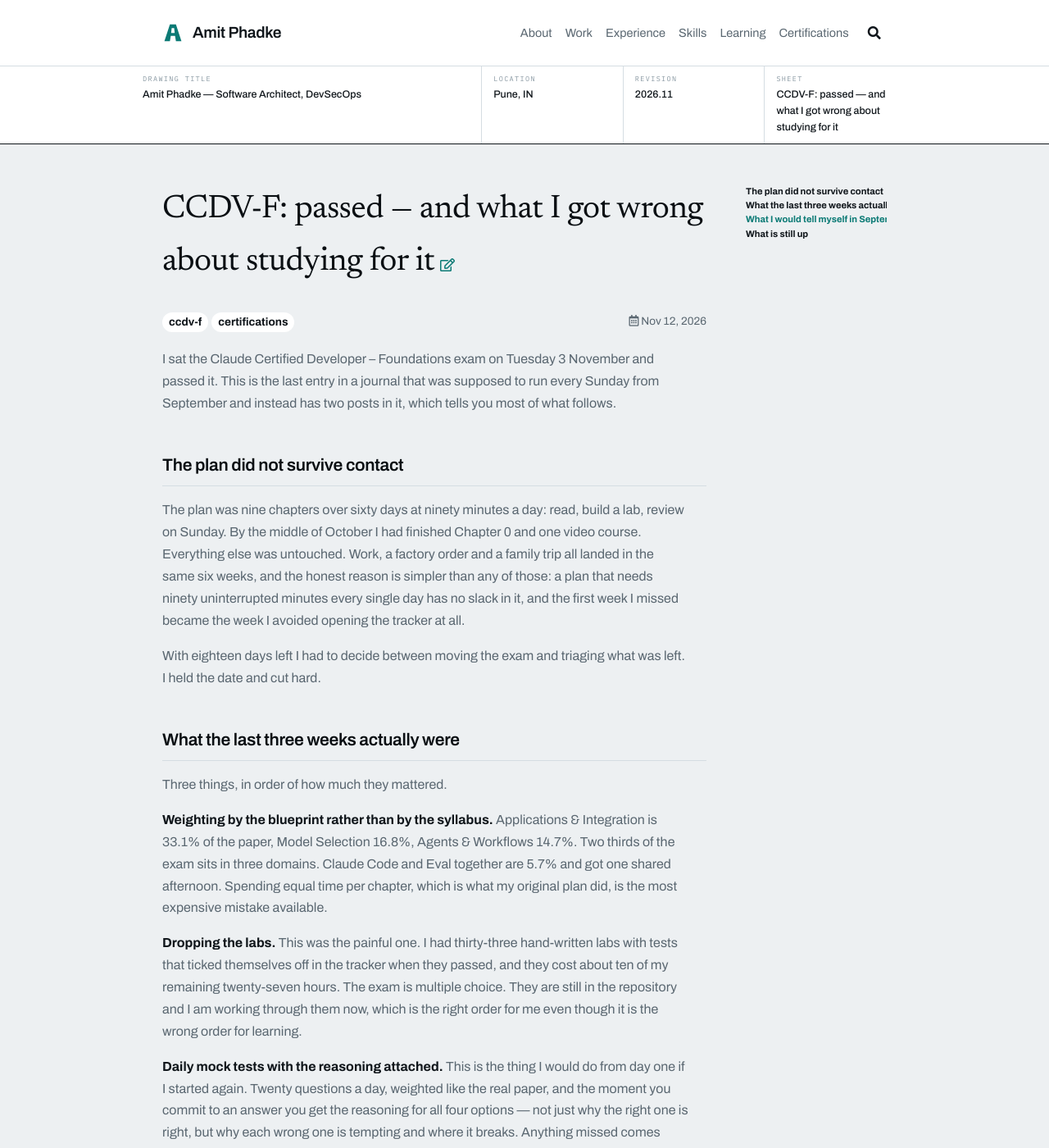
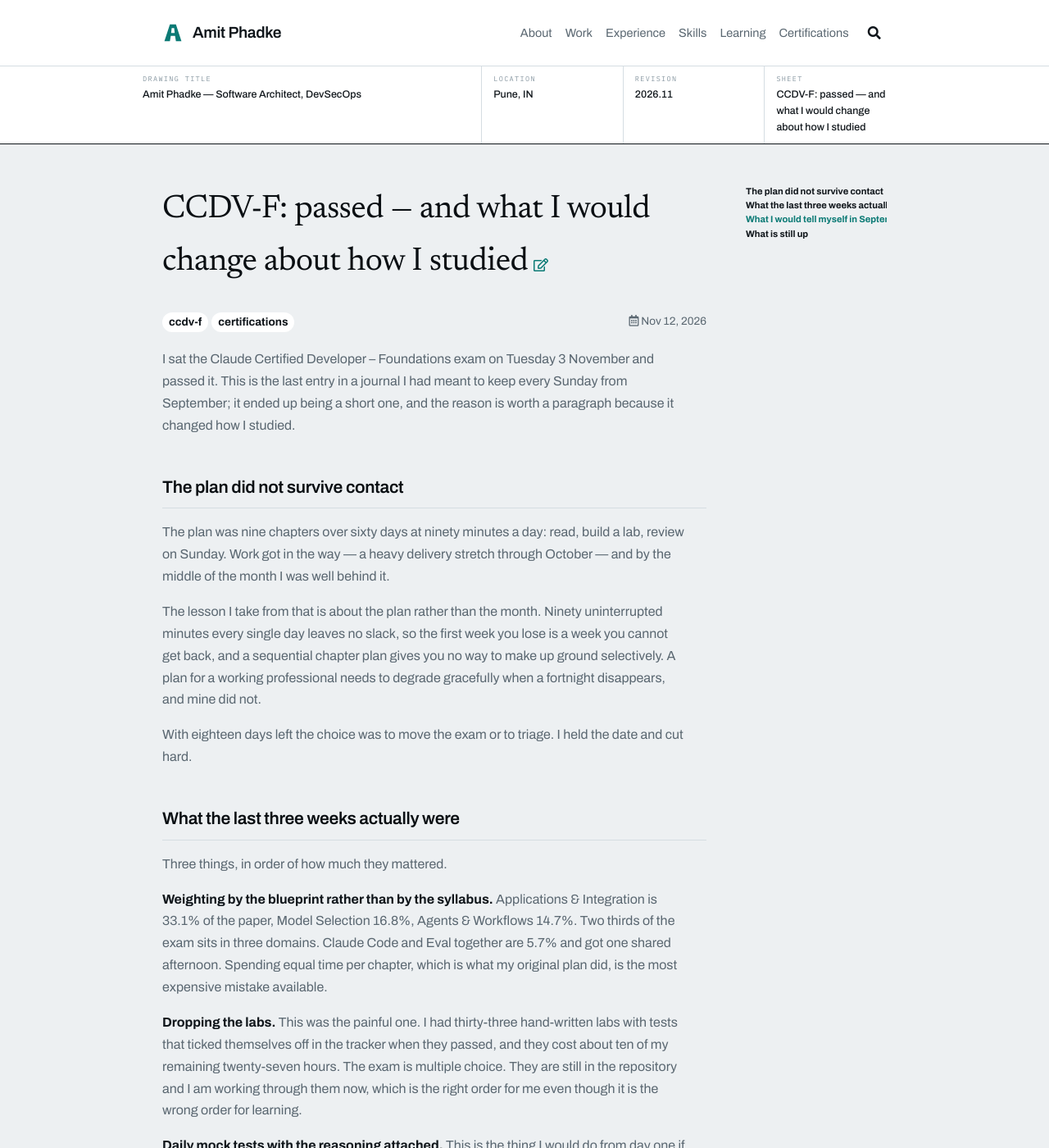
Before and after one commit to amitrphadke/amitrphadke.github.io, a Jekyll site: the page built from _posts/2026-11-12-ccdv-f-passed.md, in a window 1280 px wide and 1400 px high. Shown: the whole window at 82% size. Built offline with Jekyll 4.4.1, drawn with Linux system fonts in a browser that asks for light colours; nearby versions of some CDN libraries; some of the changed text lies outside the part shown.

Commit message:
CCDV-F retrospective: reframe the slippage as work pressure, keep the planning lesson

```diff
--- a/_posts/2026-11-12-ccdv-f-passed.md
+++ b/_posts/2026-11-12-ccdv-f-passed.md
@@ -1,18 +1,20 @@
 ---
-title: "CCDV-F: passed — and what I got wrong about studying for it"
+title: "CCDV-F: passed — and what I would change about how I studied"
 tags: ccdv-f certifications
 key: ccdv-f-passed
 ---
 
-I sat the Claude Certified Developer – Foundations exam on Tuesday 3 November and passed it. This is the last entry in a journal that was supposed to run every Sunday from September and instead has two posts in it, which tells you most of what follows.
+I sat the Claude Certified Developer – Foundations exam on Tuesday 3 November and passed it. This is the last entry in a journal I had meant to keep every Sunday from September; it ended up being a short one, and the reason is worth a paragraph because it changed how I studied.
 
 <!--more-->
 
 ## The plan did not survive contact
 
-The plan was nine chapters over sixty days at ninety minutes a day: read, build a lab, review on Sunday. By the middle of October I had finished Chapter 0 and one video course. Everything else was untouched. Work, a factory order and a family trip all landed in the same six weeks, and the honest reason is simpler than any of those: a plan that needs ninety uninterrupted minutes every single day has no slack in it, and the first week I missed became the week I avoided opening the tracker at all.
+The plan was nine chapters over sixty days at ninety minutes a day: read, build a lab, review on Sunday. Work got in the way — a heavy delivery stretch through October — and by the middle of the month I was well behind it.
 
-With eighteen days left I had to decide between moving the exam and triaging what was left. I held the date and cut hard.
+The lesson I take from that is about the plan rather than the month. Ninety uninterrupted minutes every single day leaves no slack, so the first week you lose is a week you cannot get back, and a sequential chapter plan gives you no way to make up ground selectively. A plan for a working professional needs to degrade gracefully when a fortnight disappears, and mine did not.
+
+With eighteen days left the choice was to move the exam or to triage. I held the date and cut hard.
 
 ## What the last three weeks actually were
 
@@ -22,7 +24,7 @@ Three things, in order of how much they mattered.
 
 **Dropping the labs.** This was the painful one. I had thirty-three hand-written labs with tests that ticked themselves off in the tracker when they passed, and they cost about ten of my remaining twenty-seven hours. The exam is multiple choice. They are still in the repository and I am working through them now, which is the right order for me even though it is the wrong order for learning.
 
-**Daily mock tests with the reasoning attached.** This is the thing I would do from day one if I started again. Twenty questions a day, weighted like the real paper, and the moment you commit to an answer you get the reasoning for all four options — not just why the right one is right, but why each wrong one is tempting and where it breaks. Anything missed comes back the next day, then after two days, then four. Three weeks of that taught me more than the six weeks of reading that preceded it, and it is the only part of the whole setup I would call genuinely well designed.
+**Daily mock tests with the reasoning attached.** This is the thing I would do from day one if I started again. Twenty questions a day, weighted like the real paper, and the moment you commit to an answer you get the reasoning for all four options — not just why the right one is right, but why each wrong one is tempting and where it breaks. Anything missed comes back the next day, then after two days, then four. Three weeks of that taught me more than the reading that preceded it, and it is the part of the setup I would keep unchanged.
 
 ## What I would tell myself in September
 
@@ -30,6 +32,6 @@ Start with the questions, not the material. Retrieval practice from day one, wit
 
 ## What is still up
 
-The [study tracker](/learning/ccdv-f/tracker/) is unchanged — the day-by-day plan, the practice bank, the daily mock with every option explained, the spaced-repetition trap deck, the cheat sheet and sixty-two digests of the documentation the exam draws on. The [mind maps](/learning/ccdv-f/mindmaps/) are there, as interactive maps and as FreeMind files. The labs are in `labs/` in this site's repository with a setup guide. There is also a [cram sheet](/learning/ccdv-f/cram/) I wrote the morning of the exam, which condenses all eight domains into something you can read in ninety minutes, and which I would not recommend as a study strategy but will admit was useful.
+The [study tracker](/learning/ccdv-f/tracker/) is unchanged — the day-by-day plan, the practice bank, the daily mock with every option explained, the spaced-repetition trap deck, the cheat sheet and sixty-two digests of the documentation the exam draws on. The [mind maps](/learning/ccdv-f/mindmaps/) are there, as interactive maps and as FreeMind files. The labs are in `labs/` in this site's repository with a setup guide. There is also a [cram sheet](/learning/ccdv-f/cram/) written for a final pass, which condenses all eight domains into something readable in ninety minutes — a revision aid rather than a study plan.
 
 All of it is free to use and corrections are welcome by [email](mailto:amitrameshphadke@gmail.com).
```
